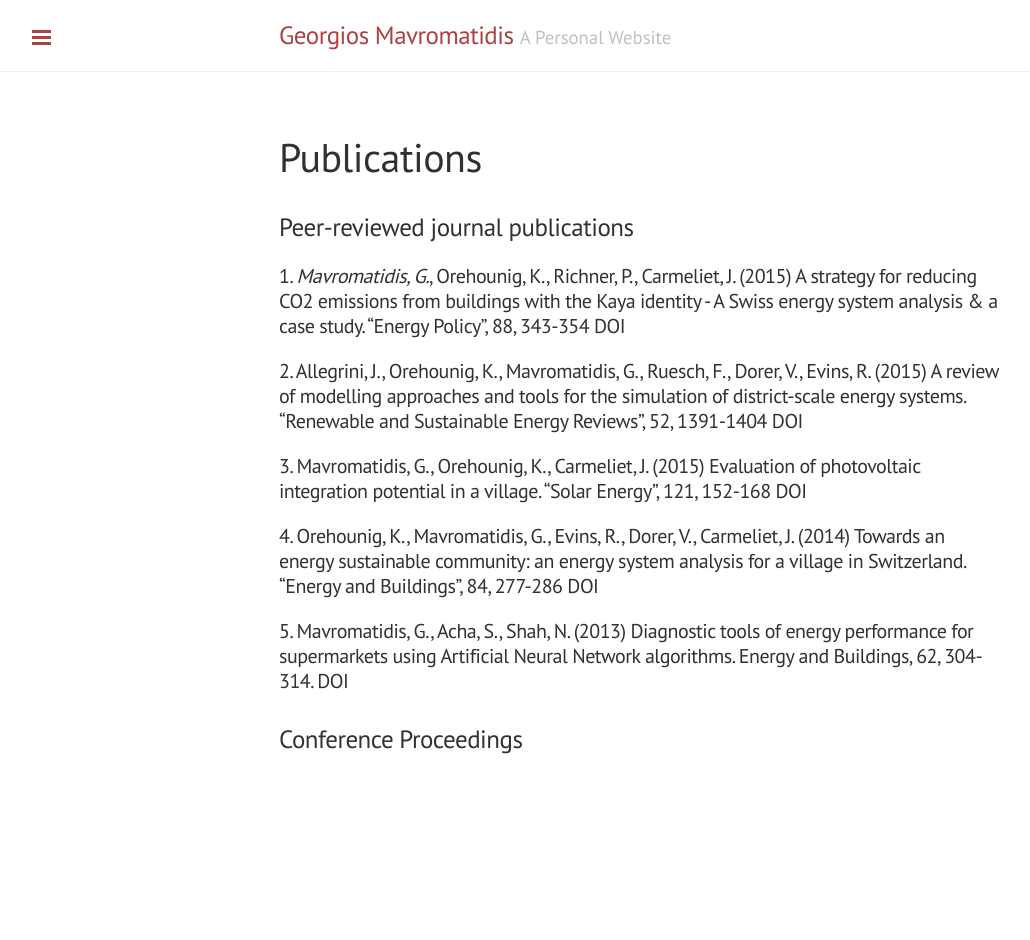
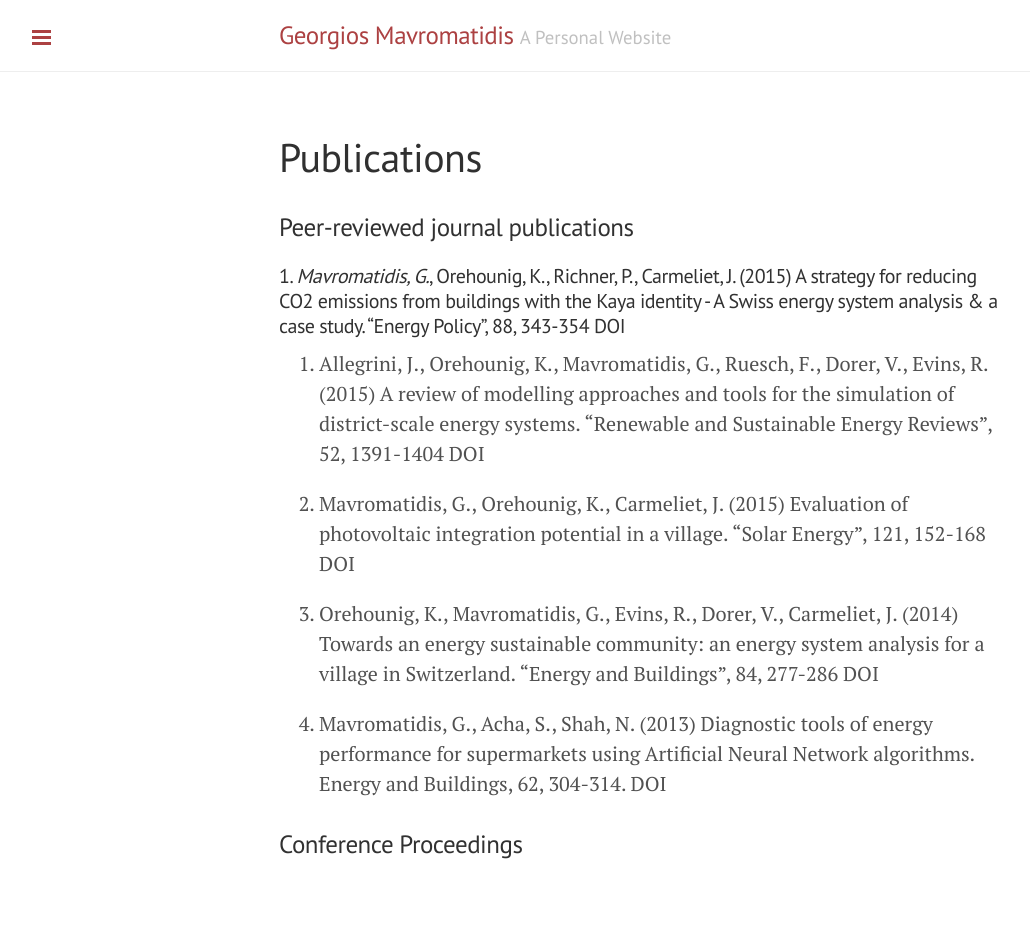
Before and after one commit to gmavrom33/gmavrom.github.io, a Jekyll site: the page built from publications.md, in a window 1280 px wide. Shown: the whole page, without its empty margins (1-1031 px from the left). Built offline with Jekyll 4.4.1, drawn with Linux system fonts in a browser that asks for light colours; nearby versions of some CDN libraries; before the commit the page ends 900 px from its top, so only the background shows below that.

Commit message:
Update publications.md

```diff
--- a/publications.md
+++ b/publications.md
@@ -6,13 +6,13 @@ title: Publications
 
 #### 1.	_Mavromatidis, G._, Orehounig, K., Richner, P., Carmeliet, J. (2015) A strategy for reducing CO2 emissions from buildings with the Kaya identity - A Swiss energy system analysis & a case study. "Energy Policy", 88, 343-354 DOI
 
-##### 2.	Allegrini, J., Orehounig, K., Mavromatidis, G., Ruesch, F., Dorer, V., Evins, R. (2015) A review of modelling approaches and tools for the simulation of district-scale energy systems. "Renewable and Sustainable Energy Reviews", 52, 1391-1404 DOI
+2.	Allegrini, J., Orehounig, K., Mavromatidis, G., Ruesch, F., Dorer, V., Evins, R. (2015) A review of modelling approaches and tools for the simulation of district-scale energy systems. "Renewable and Sustainable Energy Reviews", 52, 1391-1404 DOI
 
-###### 3.	Mavromatidis, G., Orehounig, K., Carmeliet, J. (2015) Evaluation of photovoltaic integration potential in a village. "Solar Energy", 121, 152-168 DOI
+3.	Mavromatidis, G., Orehounig, K., Carmeliet, J. (2015) Evaluation of photovoltaic integration potential in a village. "Solar Energy", 121, 152-168 DOI
 
-#### 4.	Orehounig, K., Mavromatidis, G., Evins, R., Dorer, V., Carmeliet, J. (2014) Towards an energy sustainable community: an energy system analysis for a village in Switzerland. "Energy and Buildings", 84, 277-286 DOI
+4.	Orehounig, K., Mavromatidis, G., Evins, R., Dorer, V., Carmeliet, J. (2014) Towards an energy sustainable community: an energy system analysis for a village in Switzerland. "Energy and Buildings", 84, 277-286 DOI
 
-#### 5.	Mavromatidis, G., Acha, S., Shah, N. (2013) Diagnostic tools of energy performance for supermarkets using Artificial Neural Network algorithms. Energy and Buildings, 62, 304-314. DOI
+5.	Mavromatidis, G., Acha, S., Shah, N. (2013) Diagnostic tools of energy performance for supermarkets using Artificial Neural Network algorithms. Energy and Buildings, 62, 304-314. DOI
 
 
 
```
